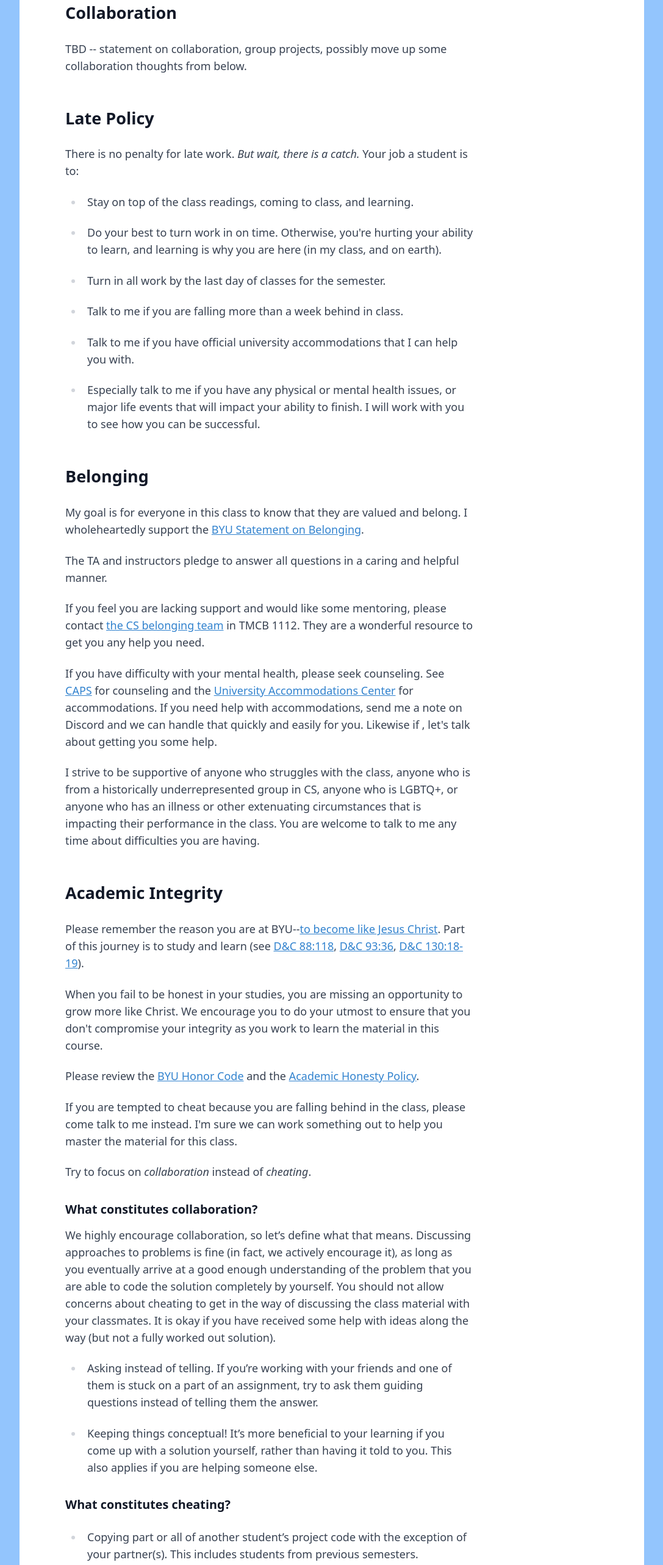
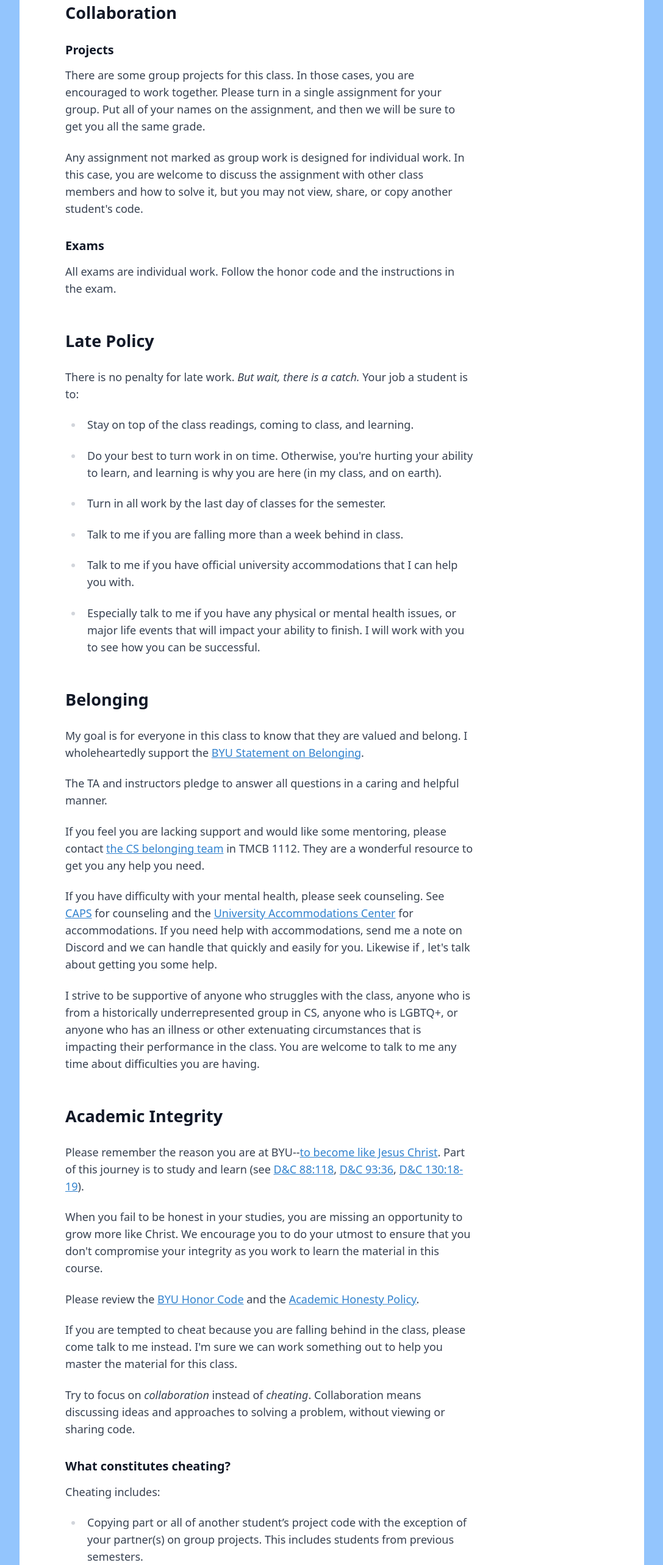
Before and after one commit to zappala/cs465-web, an Astro site: page /winter2024/syllabus in a window 1280 px wide. Shown: the part 4209-6775 px from the top of the page at 61% size, without its empty margins (96-1183 px from the left). Built offline with nearby package versions, Linux system fonts and the light colour scheme; Astro itself is replaced by a stand-in of ours.

Commit message:
Updated syllabus

```diff
--- a/src/pages/winter2024/syllabus.mdx
+++ b/src/pages/winter2024/syllabus.mdx
@@ -132,8 +132,21 @@ book here: https://link.springer.com/book/10.1007/978-3-030-83411-1
 
 ## Collaboration
 
-TBD -- statement on collaboration, group projects, possibly move up some
-collaboration thoughts from below.
+### Projects
+
+There are some group projects for this class. In those cases, you are encouraged
+to work together. Please turn in a single assignment for your group. Put all of
+your names on the assignment, and then we will be sure to get you all the same
+grade.
+
+Any assignment not marked as group work is designed for individual work. In this
+case, you are welcome to discuss the assignment with other class members and how
+to solve it, but you may not view, share, or copy another student's code.
+
+### Exams
+
+All exams are individual work. Follow the honor code and the instructions in the
+exam.
 
 ## Late Policy
 
@@ -205,33 +218,17 @@ If you are tempted to cheat because you are falling behind in the class, please
 come talk to me instead. I'm sure we can work something out to help you master
 the material for this class.
 
-Try to focus on _collaboration_ instead of _cheating_.
-
-### What constitutes collaboration?
-
-We highly encourage collaboration, so let’s define what that means. Discussing
-approaches to problems is fine (in fact, we actively encourage it), as long as
-you eventually arrive at a good enough understanding of the problem that you are
-able to code the solution completely by yourself. You should not allow concerns
-about cheating to get in the way of discussing the class material with your
-classmates. It is okay if you have received some help with ideas along the way
-(but not a fully worked out solution).
-
-- Asking instead of telling. If you’re working with your friends and one of them
-  is stuck on a part of an assignment, try to ask them guiding questions instead
-  of telling them the answer.
-
-- Keeping things conceptual! It’s more beneficial to your learning if you come
-  up with a solution yourself, rather than having it told to you. This also
-  applies if you are helping someone else.
+Try to focus on _collaboration_ instead of _cheating_. Collaboration means
+discussing ideas and approaches to solving a problem, without viewing or sharing
+code.
 
 ### What constitutes cheating?
 
+Cheating includes:
+
 - Copying part or all of another student’s project code with the exception of
-  your partner(s). This includes students from previous semesters.
-
-- Sharing or receiving the exact steps used to solve a project problem (even if
-  code is not explicitly sent).
+  your partner(s) on group projects. This includes students from previous
+  semesters.
 
 - Using an AI-assisted tool to write your code.
 
@@ -240,7 +237,9 @@ classmates. It is okay if you have received some help with ideas along the way
 - Collaborating with another student when taking the midterm or final exams by
   receiving or giving assistance of any kind.
 
-- Copying code from online sources without crediting them
+- Copying code from online sources without crediting them. You are welcome to
+  look up solutions to specific problems (e.g. how to use a library) online, but
+  should not be searching for exact solutons online.
 
 - Using or paraphrasing someone else’s words without crediting them.
 
```
